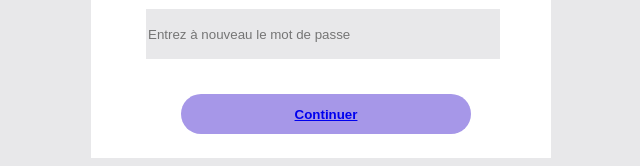
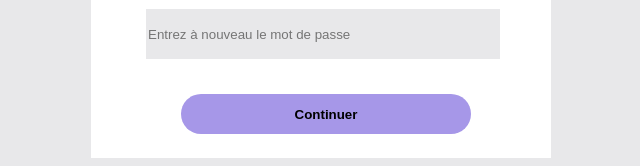
Before and after one commit to julientournier6/Better-Labor, a PHP site: the page made by Sign in 1.html in a window 1280 px wide. Shown: the part 642-808 px from the top of the page, without its empty margins (319-959 px from the left). Run offline with PHP 8.4, Linux system fonts and the light colour scheme.

Commit message:
Update Sign in 1.css

```diff
--- a/Sign in 1.css
+++ b/Sign in 1.css
@@ -42,3 +42,8 @@ body{
     border: none;
     background-color: #A697E8;
 }
+
+.container a {
+    text-decoration: none;
+    color: black;
+}
```
